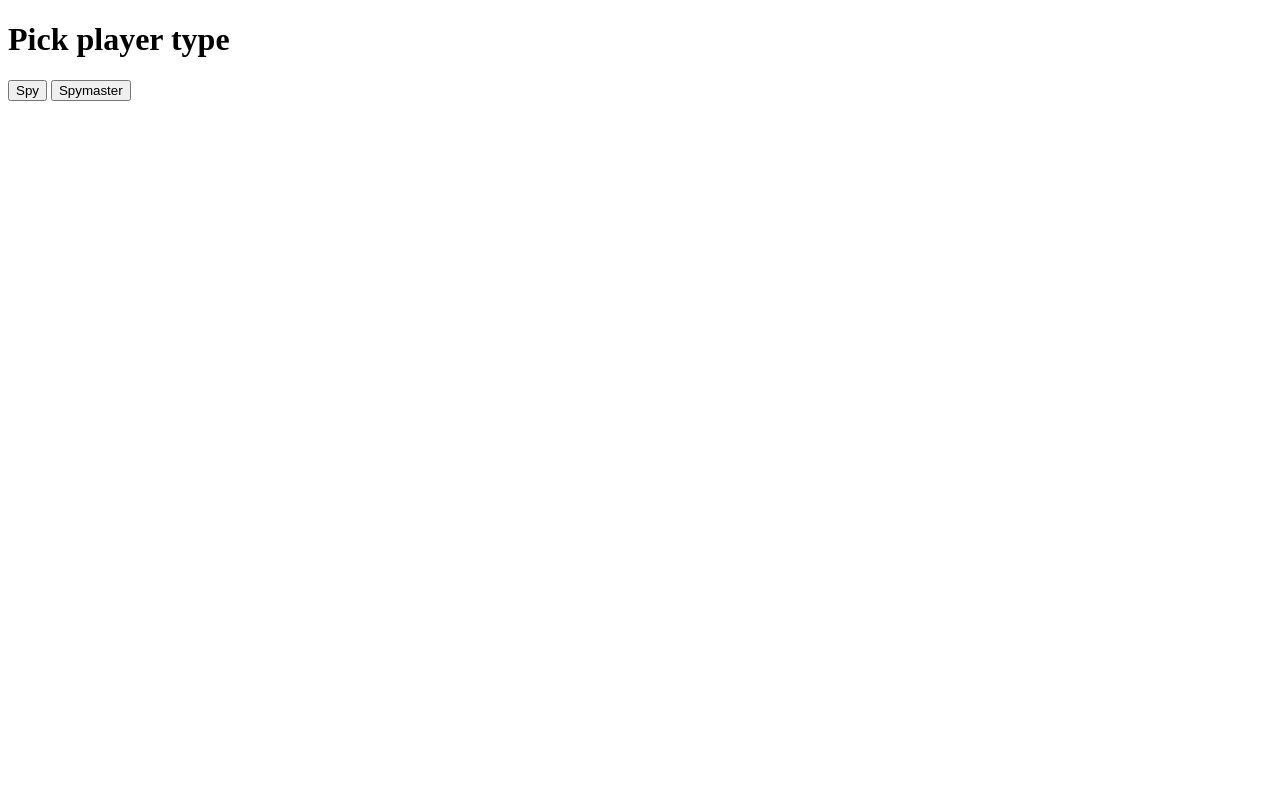
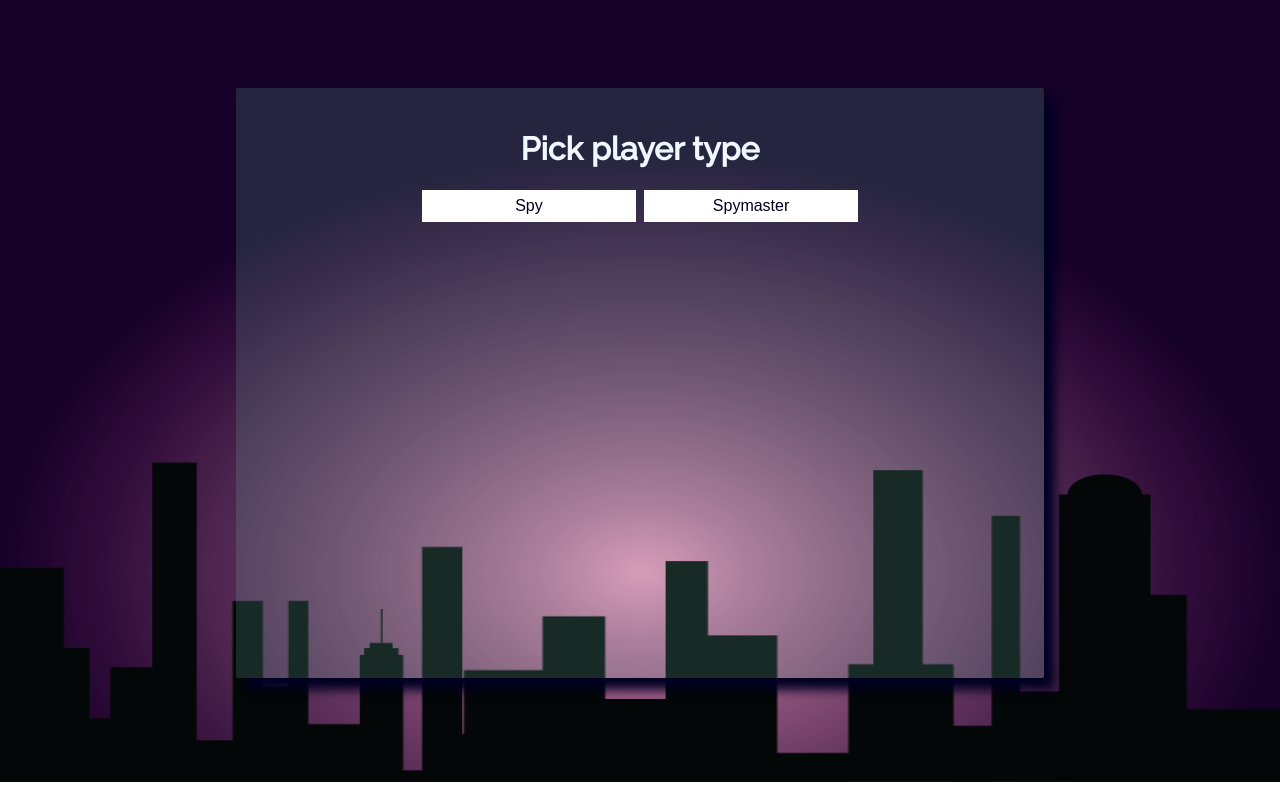
Before and after one commit to PDXDevCampJuly/CodenamesGame, a Django app: template spygame/template/pickSpyOrSpymaster.html in a window 1280 px wide. Run offline with Django 3.2, Linux system fonts and the light colour scheme; the template is opened without the code that fills it, so the values that code supplies are empty; parts of the project's set-up code (start-up, migrations or seed data) failed here and were passed over.

Commit message:
Added css to all templates

```diff
--- /dev/null
+++ b/spygame/static/css/spyorspymasterstyle.css
@@ -0,0 +1,27 @@
+body {
+    font-family: 'Raleway', sans-serif;
+    text-align: center;
+    background-image: url("../img/test.png");
+    background-repeat: no-repeat;
+    background-size: 100% 102%;
+    color: aliceblue;
+}
+
+main {
+    margin: 7% 18%;
+    border-radius: 2px;
+    background-color:rgba(102,178,153,0.2);
+    padding: 20px;
+    height: 550px;
+    box-shadow: #002 11px 12px 11px;
+}
+
+input {
+    font-size: 16px;
+    padding: 7px;
+    color: #000022;
+    background-color: #fff;
+    border: hidden;
+    width: 214px;
+    margin: 2px 2px;
+}
--- a/spygame/template/Homepg.html
+++ b/spygame/template/Homepg.html
@@ -3,9 +3,11 @@
 <head>
     <meta charset="UTF-8">
     <title>Home</title>
+        <link rel="stylesheet" href="../static/css/pickteamstyle.css" />
+    <link href='https://fonts.googleapis.com/css?family=Raleway:400,500' rel='stylesheet' type='text/css'>
 </head>
 <body>
-    <!--<h1>Code names online</h1>-->
+    <main>
         <section class="getcode">
             <h1>Create game</h1>
             <input type="button" name="click" value="Get code">
@@ -17,5 +19,6 @@
 
             <input type="submit" name="submit" value="post"/>
         </section>
+    </main>
 </body>
 </html>
--- a/spygame/template/pickSpyOrSpymaster.html
+++ b/spygame/template/pickSpyOrSpymaster.html
@@ -3,10 +3,14 @@
 <head>
     <meta charset="UTF-8">
     <title>Pick a side</title>
+    <link rel="stylesheet" href="../static/css/spyorspymasterstyle.css" />
+    <link href='https://fonts.googleapis.com/css?family=Raleway:400,500' rel='stylesheet' type='text/css'>
 </head>
 <body>
-    <h1>Pick player type</h1>
-    <input type="button" name="click" value="Spy">
-    <input type="button" name="click" value="Spymaster">
+    <main>
+        <h1>Pick player type</h1>
+        <input type="button" name="click" value="Spy">
+        <input type="button" name="click" value="Spymaster">
+    </main>
 </body>
 </html>
```
Also changed, not shown: spygame/static/css/homepgstyle.css (added, +25 -0 lines). Lines whose indentation alone changed are shown as unchanged.
